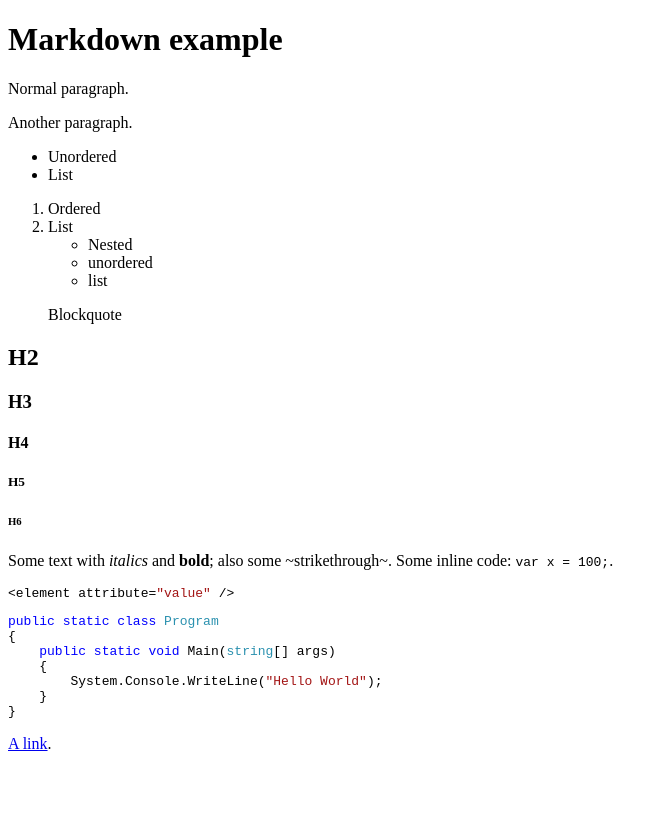
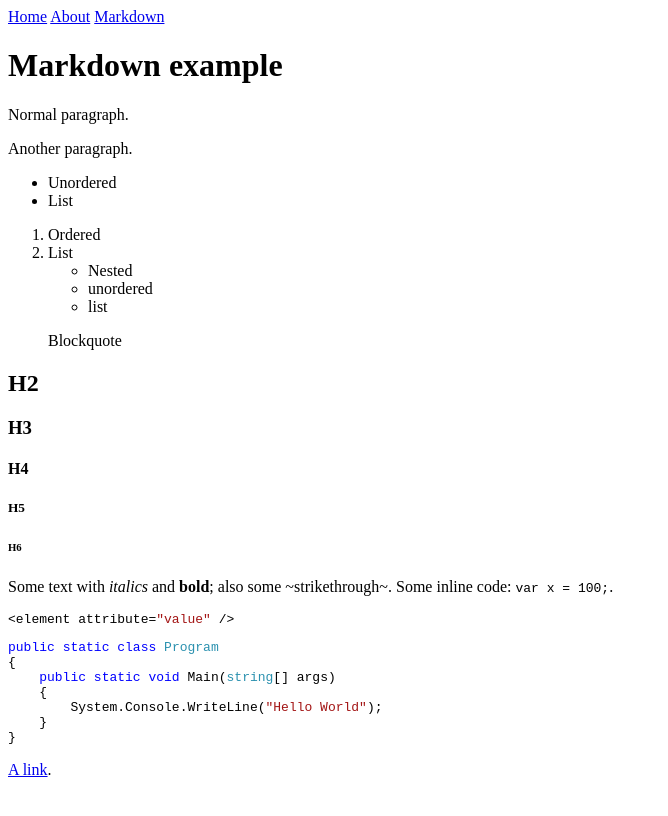
Before and after one commit to DanCarterGMSL/JekyllTest, a Jekyll site: the page built from example.md, in a window 1280 px wide. Shown: the top 816 px of the page, without its empty margins (0-668 px from the left). Built offline with Jekyll 4.4.1, drawn with Linux system fonts in a browser that asks for light colours.

Commit message:
Includes

```diff
--- /dev/null
+++ b/_includes/nav.html
@@ -0,0 +1,5 @@
+<nav>
+    <a href="/">Home</a>
+    <a href="/about">About</a>
+    <a href="/example">Markdown</a>
+</nav>
--- a/_layouts/default.html
+++ b/_layouts/default.html
@@ -8,6 +8,7 @@
     <title>{{ page.title }}</title>
 </head>
 <body>
+    {% include nav.html %}
     {{ content }}
 </body>
 </html>
```
